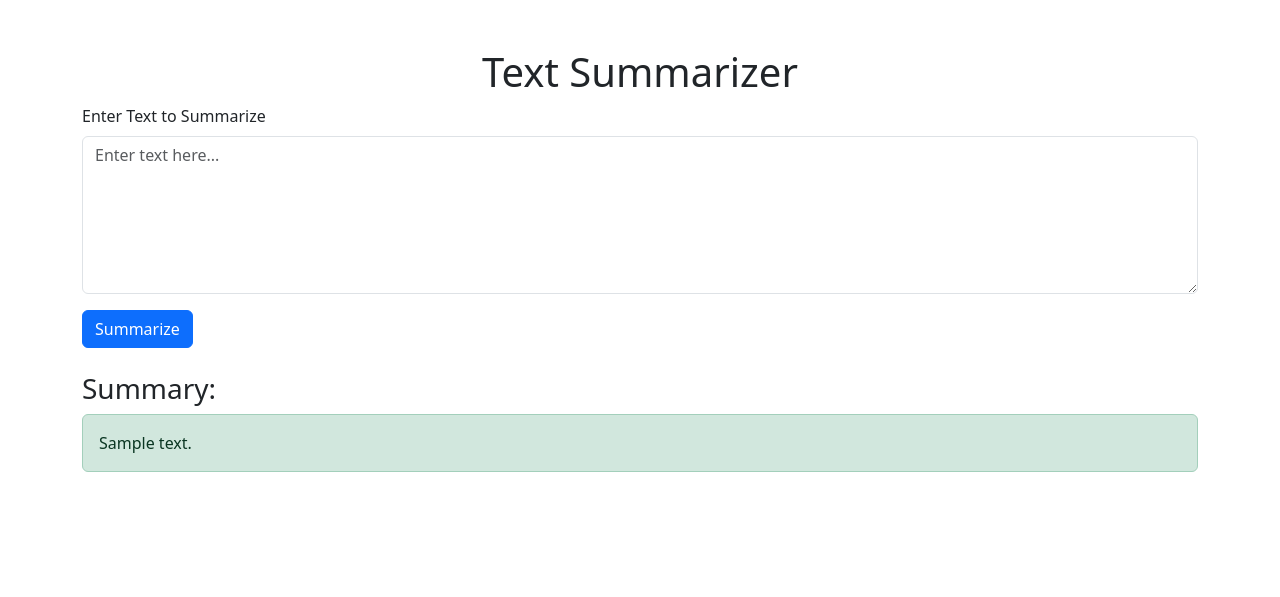
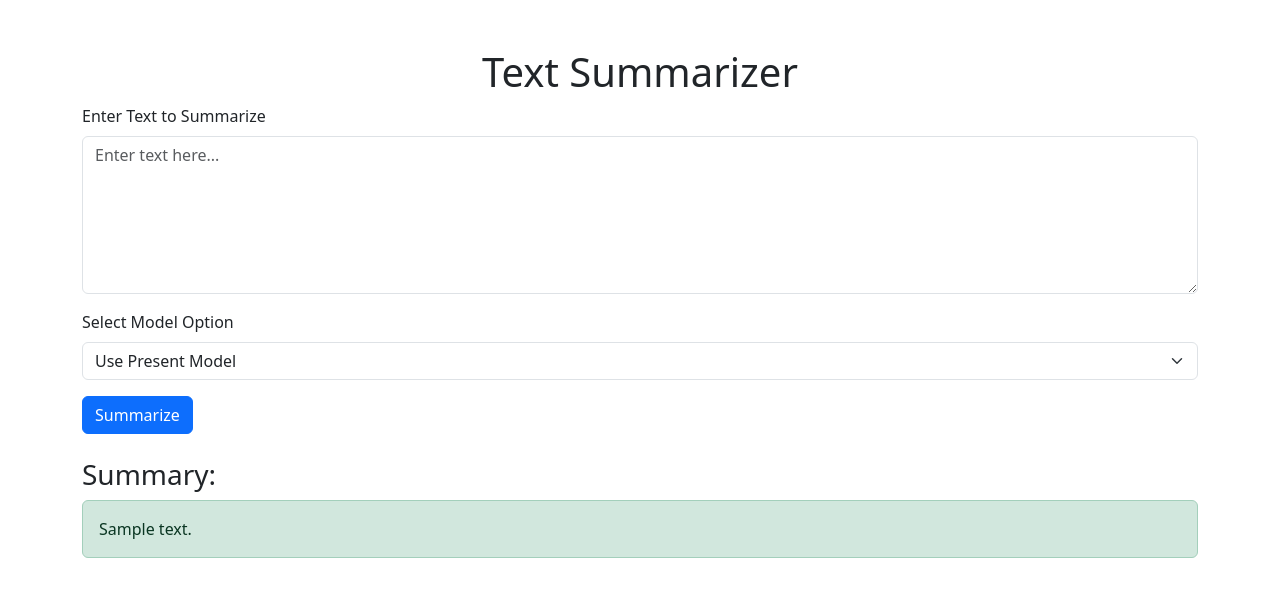
Before and after one commit to Shashank-M-N/Text-Summarizer, a FastAPI app: template templates/index.html in a window 1280 px wide. Shown: the top 597 px of the page. Run offline with FastAPI, Linux system fonts and the light colour scheme; the template is opened without the code that fills it: most values are stand-ins (such as "Sample title", 1, 10 or a date in 2020).

Commit message:
training model button has been added

```diff
--- a/app.py
+++ b/app.py
@@ -2,7 +2,7 @@ from fastapi import FastAPI, Form, Request
 import uvicorn
 import os
 from fastapi.templating import Jinja2Templates
-from fastapi.responses import RedirectResponse, HTMLResponse, Response
+from fastapi.responses import RedirectResponse, JSONResponse, HTMLResponse
 from fastapi.staticfiles import StaticFiles
 from textSummarizer.pipeline.prediction import PredictionPipeline
 
@@ -24,9 +24,19 @@ async def index():
 async def training():
     try:
         os.system("python main.py")
-        return Response("Training successful !!")
+        return JSONResponse(
+            content={
+                "status": "completed",
+                "message": "Training completed successfully!",
+            }
+        )
     except Exception as e:
-        return Response(f"Error Occurred! {e}")
+        return JSONResponse(
+            content={
+                "status": "error",
+                "message": f"Error occurred during training: {e}",
+            }
+        )
 
 
 @app.get("/summarizer", response_class=HTMLResponse)
--- a/main.py
+++ b/main.py
@@ -5,6 +5,9 @@ from textSummarizer.pipeline.stage_04_model_trainer import ModelTrainerTrainingP
 from textSummarizer.pipeline.stage_05_model_evaluation import ModelEvaluationTrainingPipeline
 from textSummarizer.logging import logger
 from filelock import FileLock
+import warnings
+
+warnings.filterwarnings("ignore", category=UserWarning, module="transformers.modeling_utils")
 
 LOCK_FILE = "pipeline.lock"
 
--- /dev/null
+++ b/static/js/scripts.js
@@ -0,0 +1,59 @@
+function showWarning() {
+    const modelSelect = document.getElementById('model');
+    const trainButton = document.getElementById('trainButton');
+    if (modelSelect.value === 'train') {
+        trainButton.style.display = 'block';
+        alert('Warning: Training the model might take a lot of time.');
+    } else {
+        trainButton.style.display = 'none';
+    }
+}
+
+function trainModel() {
+    const statusBox = document.getElementById("statusBox");
+    const summarizeButton = document.getElementById("summarizeButton");
+    summarizeButton.disabled = true;
+
+    // Show training in progress
+    statusBox.innerHTML = `
+        <div class="alert alert-info mt-4" role="alert">
+            Training in process. Please look at the terminal for more details.
+        </div>
+    `;
+
+    // Start the training
+    fetch('/train')
+        .then(response => response.json())
+        .then(data => {
+            if (data.status === "completed") {
+                statusBox.innerHTML = `
+                    <div class="alert alert-success mt-4" role="alert">
+                        ${data.message}
+                    </div>
+                `;
+            } else if (data.status === "error") {
+                statusBox.innerHTML = `
+                    <div class="alert alert-danger mt-4" role="alert">
+                        ${data.message}
+                    </div>
+                `;
+            }
+
+            // Reactivate the summarize button
+            summarizeButton.disabled = false;
+
+            // Optionally remove the status box after some time
+            setTimeout(() => {
+                statusBox.innerHTML = "";
+            }, 5000);
+        })
+        .catch(err => {
+            statusBox.innerHTML = `
+                <div class="alert alert-danger mt-4" role="alert">
+                    An error occurred: ${err}
+                </div>
+            `;
+
+            summarizeButton.disabled = false; // Reactivate summarize button
+        });
+}
--- a/templates/index.html
+++ b/templates/index.html
@@ -1,22 +1,37 @@
 <!DOCTYPE html>
 <html lang="en">
+
 <head>
     <meta charset="UTF-8">
     <meta name="viewport" content="width=device-width, initial-scale=1.0">
     <title>Text Summarizer</title>
     <link rel="stylesheet" href="https://cdn.jsdelivr.net/npm/bootstrap@5.3.0-alpha3/dist/css/bootstrap.min.css">
     <link rel="icon" href="/static/icon/icon.png">
+    <script src="/static/js/scripts.js" defer></script> <!-- Add this -->
 </head>
+
 <body>
     <div class="container mt-5">
         <h1 class="text-center">Text Summarizer</h1>
         <form method="post" action="/summarizer">
             <div class="mb-3">
                 <label for="text" class="form-label">Enter Text to Summarize</label>
-                <textarea class="form-control" id="text" name="text" rows="6" placeholder="Enter text here..."></textarea>
+                <textarea class="form-control" id="text" name="text" rows="6"
+                    placeholder="Enter text here..."></textarea>
             </div>
-            <button type="submit" class="btn btn-primary">Summarize</button>
+            <div class="mb-3">
+                <label for="model" class="form-label">Select Model Option</label>
+                <select class="form-select" id="model" name="model" onchange="showWarning()">
+                    <option value="use">Use Present Model</option>
+                    <option value="train">Train Model</option>
+                </select>
+            </div>
+            <div class="d-flex gap-2">
+                <button type="submit" id="summarizeButton" class="btn btn-primary">Summarize</button>
+                <button type="button" id="trainButton" class="btn btn-warning" style="display: none;" onclick="trainModel()">Train Model</button>
+            </div>
         </form>
+        <div id="statusBox"></div> <!-- Status box for training updates -->
         {% if summary %}
         <div class="mt-4">
             <h3>Summary:</h3>
@@ -25,4 +40,5 @@
         {% endif %}
     </div>
 </body>
+
 </html>
```
Also changed, not shown: src/textSummarizer/pipeline/prediction.py (+14 -1 lines).
